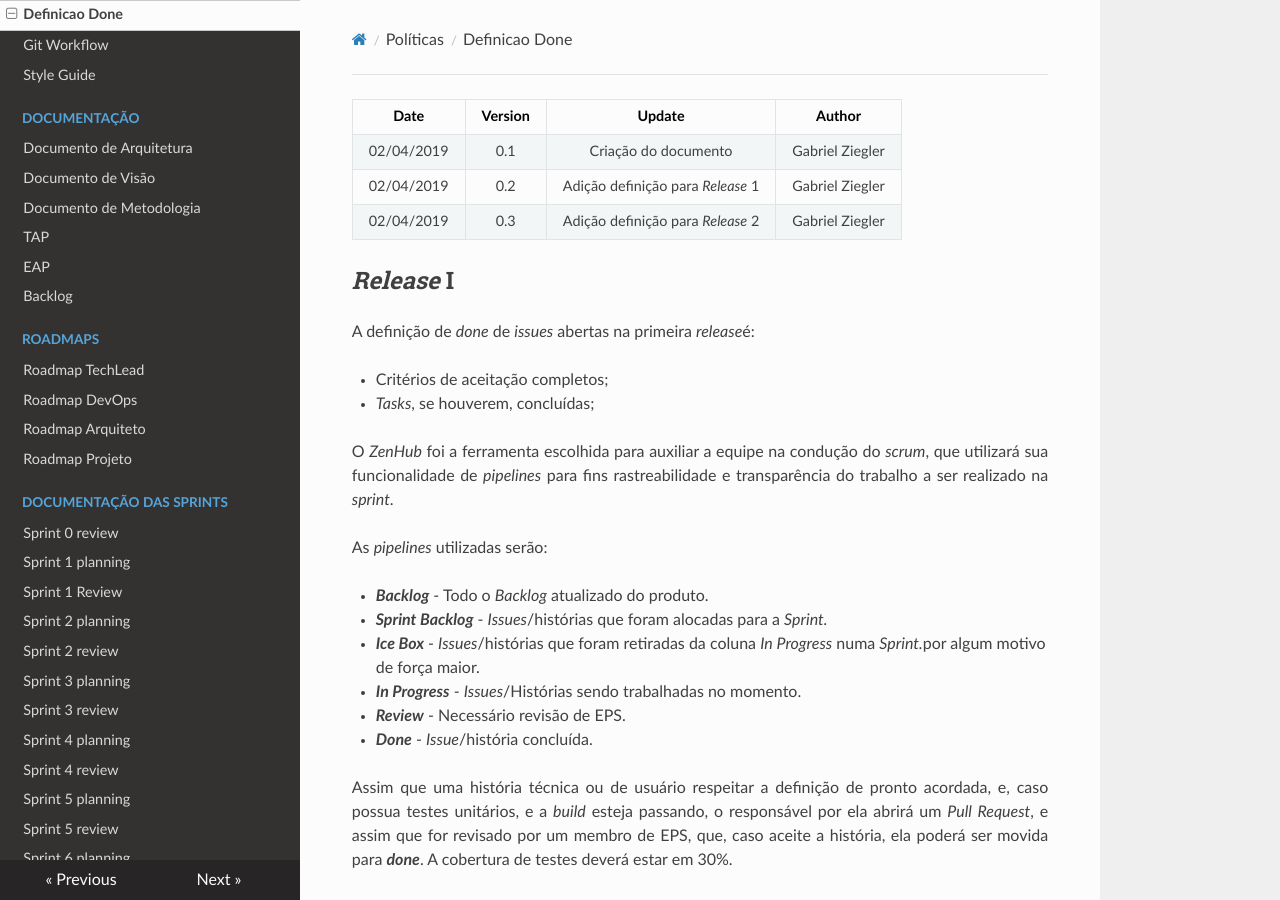
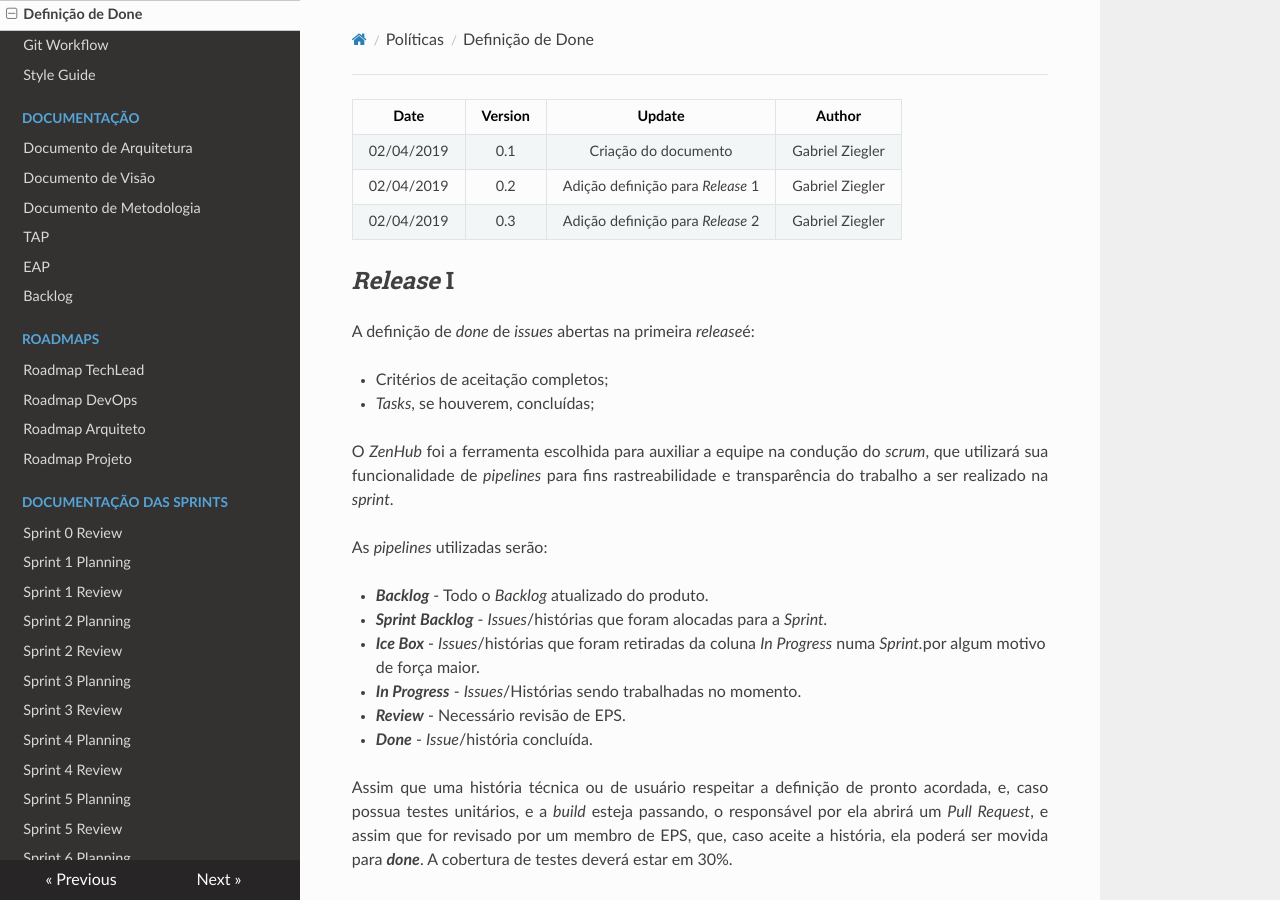
Before and after one commit to fga-eps-mds/2019.1-PyLearner, an MkDocs documentation site: the page built from docs/policies/Definicao-Done.md, in a window 1280 px wide and 900 px high. Built offline with MkDocs 1.6.1, drawn with Linux system fonts in a browser that asks for light colours; nearby versions of some CDN libraries; some of the changed lines change nothing that is shown.

```diff
--- a/mkdocs.yml
+++ b/mkdocs.yml
@@ -4,7 +4,7 @@
     - Políticas:
         - policies/Branches.md
         - policies/Commits.md
-        - policies/Definicao-Done.md
+        - Definição de Done: policies/Definicao-Done.md
         - policies/Git-Workflow.md
         - policies/Style-Guide.md
     - Documentação:
@@ -20,33 +20,33 @@
         - roadmap/Roadmap-Arquiteto.md
         - roadmap/Roadmap-Projeto.md
     - Documentação das sprints:
-        - sprints/Sprint-0-review.md
-        - sprints/Sprint-1-planning.md
-        - sprints/Sprint-1-Review.md
-        - sprints/Sprint-2-planning.md
-        - sprints/Sprint-2-review.md
-        - sprints/Sprint-3-planning.md
-        - sprints/Sprint-3-review.md
-        - sprints/Sprint-4-planning.md
-        - sprints/Sprint-4-review.md
-        - sprints/Sprint-5-planning.md
-        - sprints/Sprint-5-review.md
-        - sprints/Sprint-6-planning.md
-        # - sprints/Sprint-6-review.md
-        # - sprints/Sprint-7-planning.md
-        # - sprints/Sprint-7-review.md
-        # - sprints/Sprint-8-planning.md
-        # - sprints/Sprint-8-review.md
-        # - sprints/Sprint-9-planning.md
-        # - sprints/Sprint-9-review.md
-        # - sprints/Sprint-10-planning.md
-        # - sprints/Sprint-10-review.md
-        # - sprints/Sprint-11-planning.md
-        # - sprints/Sprint-11-review.md
-        # - sprints/Sprint-12-planning.md
-        # - sprints/Sprint-12-review.md
-        # - sprints/Sprint-13-planning.md
-        # - sprints/Sprint-13-review.md
+        - Sprint 0 Review: sprints/Sprint-0-review.md
+        - Sprint 1 Planning: sprints/Sprint-1-planning.md
+        - Sprint 1 Review: sprints/Sprint-1-Review.md
+        - Sprint 2 Planning: sprints/Sprint-2-planning.md
+        - Sprint 2 Review: sprints/Sprint-2-review.md
+        - Sprint 3 Planning: sprints/Sprint-3-planning.md
+        - Sprint 3 Review: sprints/Sprint-3-review.md
+        - Sprint 4 Planning: sprints/Sprint-4-planning.md
+        - Sprint 4 Review: sprints/Sprint-4-review.md
+        - Sprint 5 Planning: sprints/Sprint-5-planning.md
+        - Sprint 5 Review: sprints/Sprint-5-review.md
+        - Sprint 6 Planning: sprints/Sprint-6-planning.md
+        - Sprint 6 Review: sprints/Sprint-6-review.md
+        - Sprint 7 Planning: sprints/Sprint-7-planning.md
+        - Sprint 7 Review: sprints/Sprint-7-review.md
+        - Sprint 8 Planning: sprints/Sprint-8-planning.md
+        # Sprint 8 Review: sprints/Sprint-8-review.md
+        # Sprint 9 Planning: sprints/Sprint-9-planning.md
+        # Sprint 9 Review: sprints/Sprint-9-review.md
+        # Sprint 10 Planning: sprints/Sprint-10-planning.md
+        # Sprint 10 Review: sprints/Sprint-10-review.md
+        # Sprint 11 Planning: sprints/Sprint-11-planning.md
+        # Sprint 11 Review: sprints/Sprint-11-review.md
+        # Sprint 12 Planning: sprints/Sprint-12-planning.md
+        # Sprint 12 Review: sprints/Sprint-12-review.md
+        # Sprint 13 Planning: sprints/Sprint-13-planning.md
+        # Sprint 13 Review: sprints/Sprint-13-review.md
     - Documentação do Estudo:
         - documentation-mds/Documento-da-US01.md
         - documentation-mds/Documento-da-US02.md
@@ -56,7 +56,6 @@
         - documentation-mds/Documento-da-US14.md
         - documentation-mds/Documento-da-US15.md
         - documentation-mds/Documento-da-US16.md
-
 theme:
   name: readthedocs
 extra_css:
```
